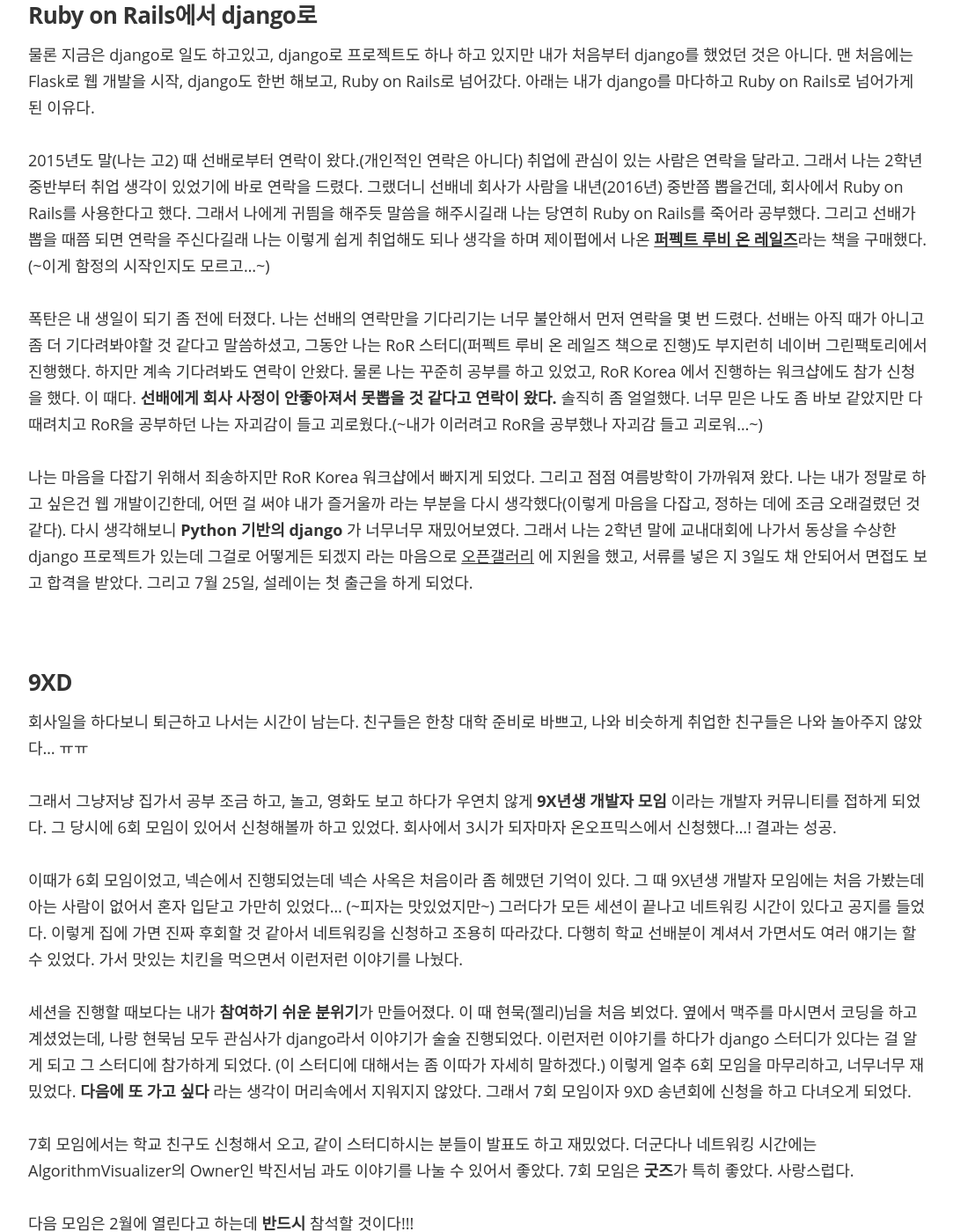
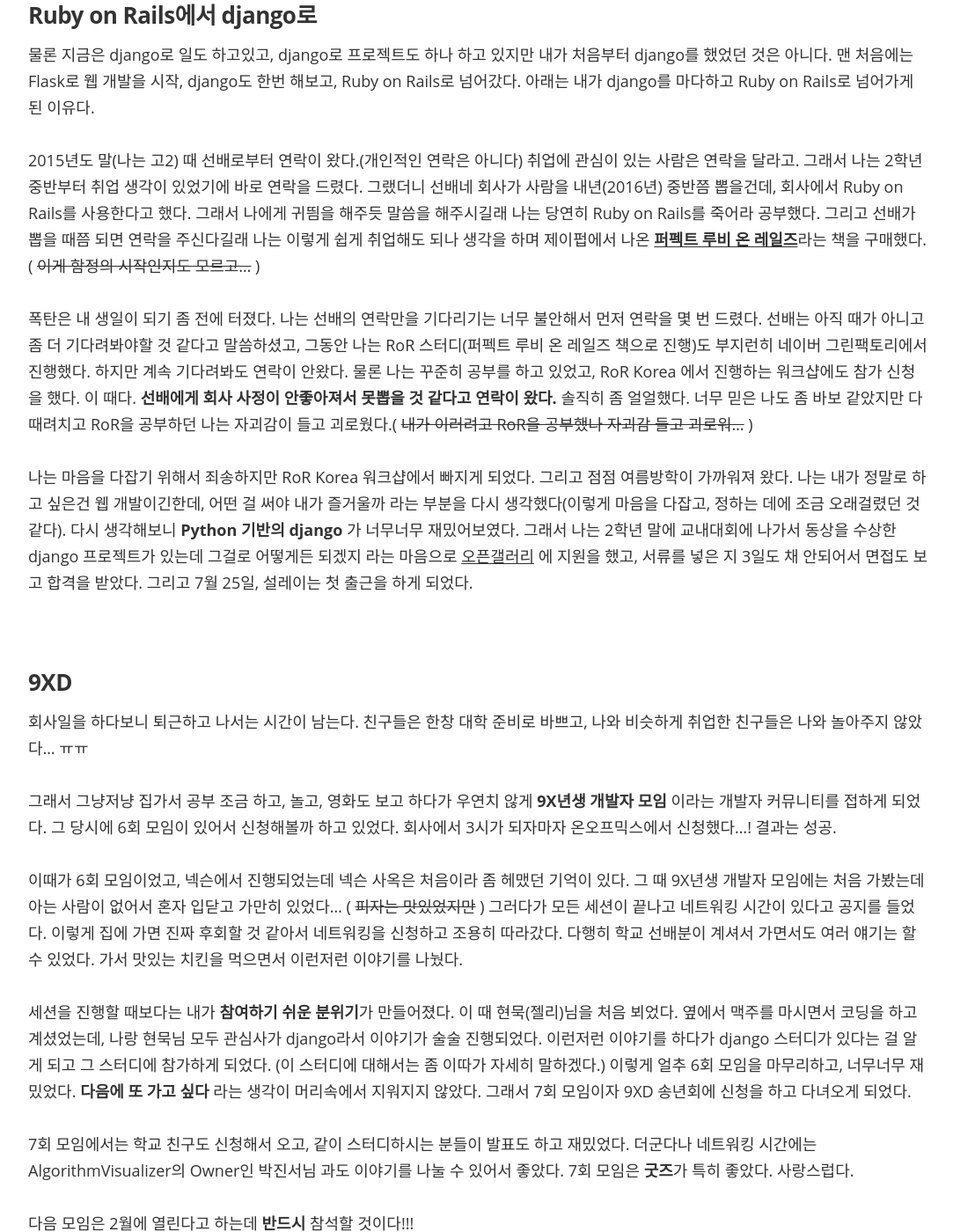
Before and after one commit to myungseokang/blog, a Jekyll site: the page built from _posts/2017-01-01-goodbye-2016-hello-2017.md, in a window 1280 px wide and 1400 px high, scrolled down 600 px. Shown: the whole window at 88% size, without its empty margins (96-1179 px from the left). Built offline with Jekyll 4.4.1, drawn with Linux system fonts in a browser that asks for light colours; nearby versions of some CDN libraries; some web fonts are replaced; comment, search, counter and statistics services are not loaded.

```diff
--- a/_posts/2017-01-01-goodbye-2016-hello-2017.md
+++ b/_posts/2017-01-01-goodbye-2016-hello-2017.md
@@ -20,10 +20,10 @@ author: leop0ld
 물론 지금은 django로 일도 하고있고, django로 프로젝트도 하나 하고 있지만 내가 처음부터 django를 했었던 것은 아니다. 맨 처음에는 Flask로 웹 개발을 시작, django도 한번 해보고, Ruby on Rails로 넘어갔다. 아래는 내가 django를 마다하고 Ruby on Rails로 넘어가게 된 이유다.
 
 2015년도 말(나는 고2) 때 선배로부터 연락이 왔다.(개인적인 연락은 아니다) 취업에 관심이 있는 사람은 연락을 달라고. 그래서 나는 2학년 중반부터 취업 생각이 있었기에 바로 연락을 드렸다. 그랬더니 선배네 회사가 사람을 내년(2016년) 중반쯤 뽑을건데, 회사에서 Ruby on Rails를 사용한다고 했다.
-그래서 나에게 귀띔을 해주듯 말씀을 해주시길래 나는 당연히 Ruby on Rails를 죽어라 공부했다. 그리고 선배가 뽑을 때쯤 되면 연락을 주신다길래 나는 이렇게 쉽게 취업해도 되나 생각을 하며 제이펍에서 나온 [**퍼펙트 루비 온 레일즈**](http://jpub.tistory.com/529)라는 책을 구매했다.(~이게 함정의 시작인지도 모르고...~)
+그래서 나에게 귀띔을 해주듯 말씀을 해주시길래 나는 당연히 Ruby on Rails를 죽어라 공부했다. 그리고 선배가 뽑을 때쯤 되면 연락을 주신다길래 나는 이렇게 쉽게 취업해도 되나 생각을 하며 제이펍에서 나온 [**퍼펙트 루비 온 레일즈**](http://jpub.tistory.com/529)라는 책을 구매했다.( ~~이게 함정의 시작인지도 모르고...~~ )
 
 폭탄은 내 생일이 되기 좀 전에 터졌다. 나는 선배의 연락만을 기다리기는 너무 불안해서 먼저 연락을 몇 번 드렸다. 선배는 아직 때가 아니고 좀 더 기다려봐야할 것 같다고 말씀하셨고, 그동안 나는 RoR 스터디(퍼펙트 루비 온 레일즈 책으로 진행)도 부지런히 네이버 그린팩토리에서 진행했다. 하지만 계속 기다려봐도 연락이 안왔다.
-물론 나는 꾸준히 공부를 하고 있었고, RoR Korea 에서 진행하는 워크샵에도 참가 신청을 했다. 이 때다. **선배에게 회사 사정이 안좋아져서 못뽑을 것 같다고 연락이 왔다.** 솔직히 좀 얼얼했다. 너무 믿은 나도 좀 바보 같았지만 다 때려치고 RoR을 공부하던 나는 자괴감이 들고 괴로웠다.(~내가 이러려고 RoR을 공부했나 자괴감 들고 괴로워...~)
+물론 나는 꾸준히 공부를 하고 있었고, RoR Korea 에서 진행하는 워크샵에도 참가 신청을 했다. 이 때다. **선배에게 회사 사정이 안좋아져서 못뽑을 것 같다고 연락이 왔다.** 솔직히 좀 얼얼했다. 너무 믿은 나도 좀 바보 같았지만 다 때려치고 RoR을 공부하던 나는 자괴감이 들고 괴로웠다.( ~~내가 이러려고 RoR을 공부했나 자괴감 들고 괴로워...~~ )
 
 나는 마음을 다잡기 위해서 죄송하지만 RoR Korea 워크샵에서 빠지게 되었다. 그리고 점점 여름방학이 가까워져 왔다. 나는 내가 정말로 하고 싶은건 웹 개발이긴한데, 어떤 걸 써야 내가 즐거울까 라는 부분을 다시 생각했다(이렇게 마음을 다잡고, 정하는 데에 조금 오래걸렸던 것 같다). 다시 생각해보니 **Python 기반의 django** 가 너무너무 재밌어보였다. 그래서 나는 2학년 말에 교내대회에 나가서 동상을 수상한 django 프로젝트가 있는데 그걸로 어떻게든 되겠지 라는 마음으로 [오픈갤러리](http://www.opengallery.co.kr/) 에 지원을 했고, 서류를 넣은 지 3일도 채 안되어서 면접도 보고 합격을 받았다. 그리고 7월 25일, 설레이는 첫 출근을 하게 되었다.
 
@@ -37,7 +37,7 @@ author: leop0ld
 그 당시에 6회 모임이 있어서 신청해볼까 하고 있었다. 회사에서 3시가 되자마자 온오프믹스에서 신청했다...! 결과는 성공.
 
 이때가 6회 모임이었고, 넥슨에서 진행되었는데 넥슨 사옥은 처음이라 좀 헤맸던 기억이 있다.
-그 때 9X년생 개발자 모임에는 처음 가봤는데 아는 사람이 없어서 혼자 입닫고 가만히 있었다... (~피자는 맛있었지만~)
+그 때 9X년생 개발자 모임에는 처음 가봤는데 아는 사람이 없어서 혼자 입닫고 가만히 있었다... ( ~~피자는 맛있었지만~~ )
 그러다가 모든 세션이 끝나고 네트워킹 시간이 있다고 공지를 들었다.
 이렇게 집에 가면 진짜 후회할 것 같아서 네트워킹을 신청하고 조용히 따라갔다. 다행히 학교 선배분이 계셔서 가면서도 여러 얘기는 할 수 있었다.
 가서 맛있는 치킨을 먹으면서 이런저런 이야기를 나눴다.
```
